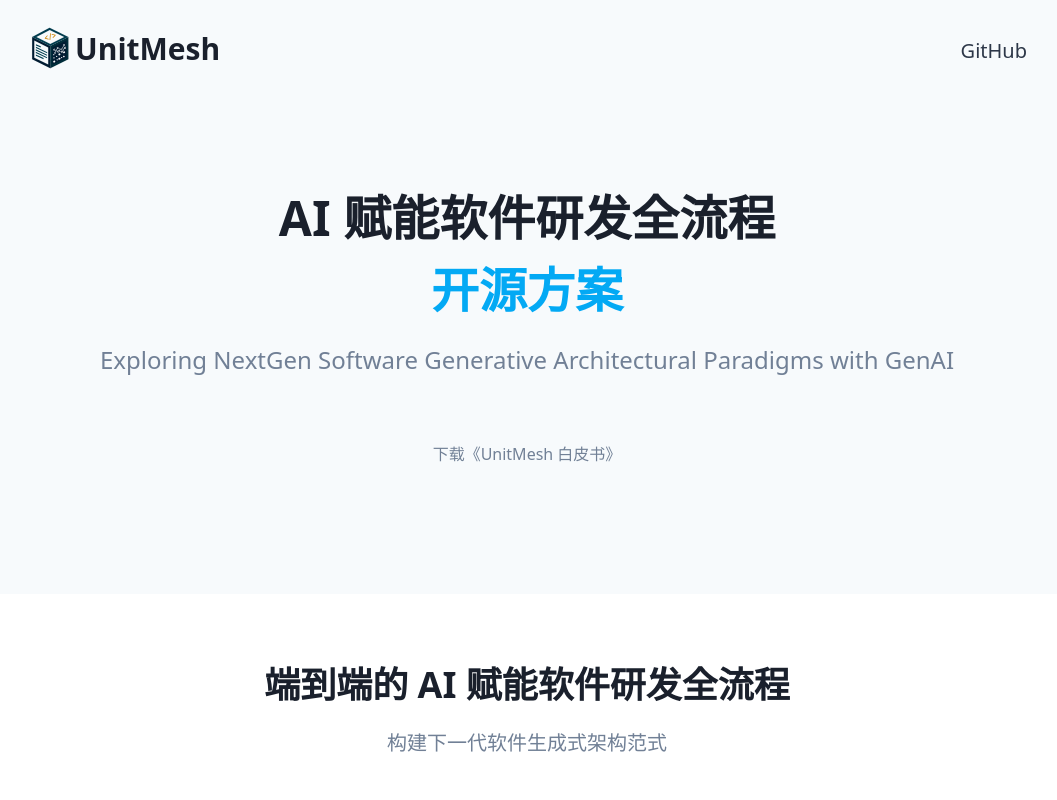
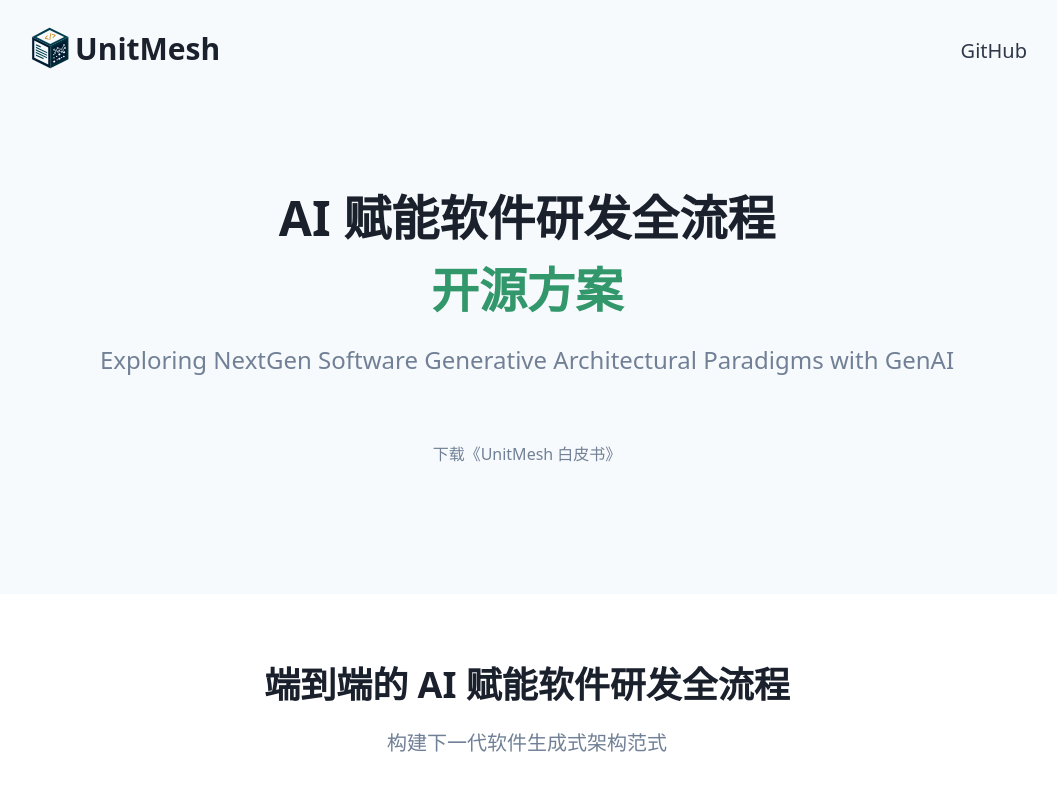
Before and after one commit to unit-mesh/unitmesh.cc, a Next.js app: page / in a window 1280 px wide. Shown: the top 800 px of the page, without its empty margins (113-1170 px from the left). Built offline with nearby package versions, Linux system fonts and the light colour scheme.

Commit message:
chore: update color themes

```diff
--- a/tailwind.config.js
+++ b/tailwind.config.js
@@ -16,15 +16,17 @@
     extend: {
       colors: {
         primary: {
-          100: '#E6F6FE',
-          200: '#C0EAFC',
-          300: '#9ADDFB',
-          400: '#4FC3F7',
-          500: '#03A9F4',
-          600: '#0398DC',
-          700: '#026592',
-          800: '#014C6E',
-          900: '#013349',
+          50: '#effaf4',
+          100: '#d9f2e3',
+          200: '#b6e4cb',
+          300: '#87ceab',
+          400: '#48a178',
+          500: '#32976b',
+          600: '#227956',
+          700: '#1c6046',
+          800: '#184d39',
+          900: '#153f30',
+          950: '#0b231c',
         },
         gray: {
           100: '#f7fafc',
```
